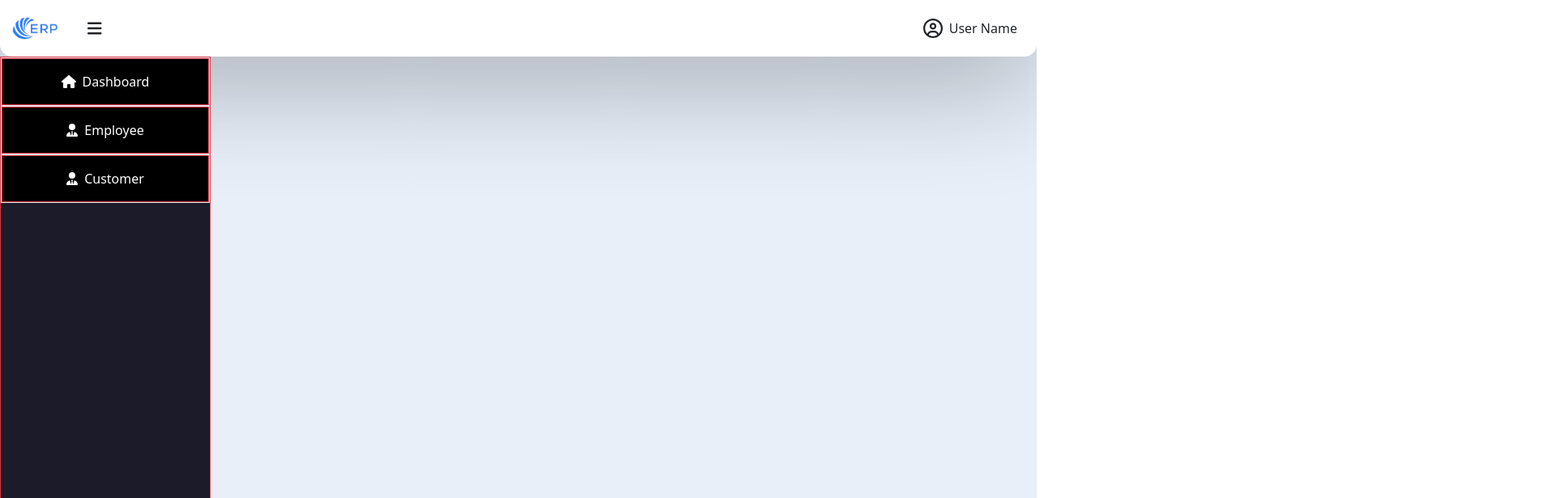
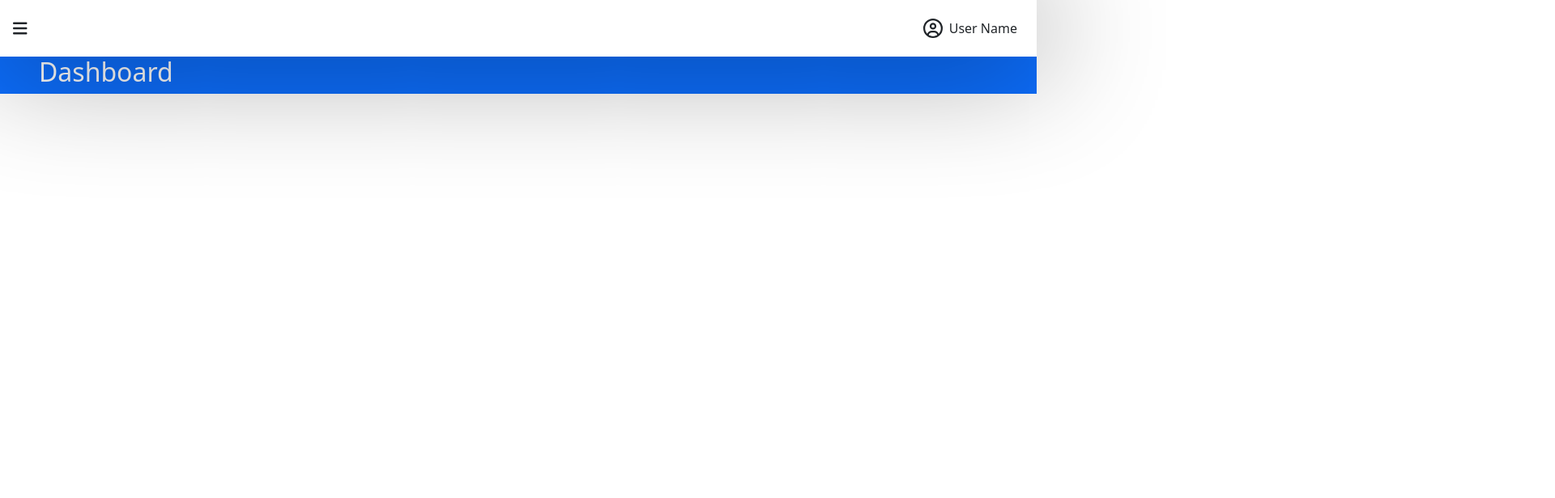
Before and after one commit to vershabjangid/erp, a React (Create React App) app: page /dashboard in a window 1280 px wide. Shown: the top 616 px of the page at 81% size, 1920 px wide, since content can reach past the window. Built offline with nearby package versions, Linux system fonts and the light colour scheme; sample sign-in values are in the browser's storage.

Commit message:
new employee

```diff
--- a/src/Routes/App.js
+++ b/src/Routes/App.js
@@ -4,6 +4,7 @@ import { PrivateRoute } from "./PrivateRoute";
 import { Dashboard } from "../pages/Dashboard";
 import { Login } from "../pages/Login pages/Login";
 import { Employee_login } from "../pages/Login pages/Employee_login";
+import { Add_employee } from "../pages/add pages/Add_employee";
 
 function App() {
   return (
@@ -15,6 +16,7 @@ function App() {
 
           <Route element={<PrivateRoute />} >
             <Route path='/dashboard' element={<Dashboard />} />
+            <Route path='/add-employee' element={<Add_employee/>} />
 
           </Route>
         </Routes>
--- a/src/common/Header.jsx
+++ b/src/common/Header.jsx
@@ -7,21 +7,23 @@ import { faArrowRightFromBracket } from '@fortawesome/free-solid-svg-icons/faArr
 import { Link } from 'react-router-dom';
 import { faHome } from '@fortawesome/free-solid-svg-icons/faHome';
 import { sidebardata } from './Sidebar data/sidebardata';
+import { faChevronRight } from '@fortawesome/free-solid-svg-icons/faChevronRight';
 export function Header() {
 
     let [option, setoption] = useState(false)
     let data = sidebardata
     let [sidedata, setsidedata] = useState(data[0].id)
+    let [sidebar,setsidebar]=useState(false);
     return (
         <>
-            <header className=' d-flex '>
+            <header className=' position-relative d-flex '>
                 <section className='w-50  d-flex align-items-center fs-5 '>
                     <div className='h-100'>
-                        <img src={logo} alt="" className='h-100' />
+                        {/* <img src={logo} alt="" className='h-100' /> */}
                     </div>
 
                     <div className=' ms-3'>
-                        <FontAwesomeIcon icon={faBars} />
+                        <FontAwesomeIcon icon={faBars} onClick={()=>setsidebar(!sidebar)} />
                     </div>
                 </section>
                 <section className='w-50 d-flex justify-content-end pe-4'>
@@ -47,18 +49,16 @@ export function Header() {
                         </div>
                     </div>
                 </section>
-            </header>
-
-            <section className='sidebar border border-1 border-danger text-white'>
+            <section className={sidebar? "sidebar_active position-absolute top-100 text-white" : "sidebar_deactive position-absolute top-100 text-white"}>
                 {
                     data.map((items, i) => {
-                        console.log(items)
+
                         if (items.path) {
                             return (
                                 <>
                                     <Link className=' text-decoration-none text-white' to={items.path}>
-                                        <section className='border border-1'>
-                                            <div className='border border-1 bg-black border-danger d-flex justify-content-center align-items-center py-3'>
+                                        <section className='border-bottom'>
+                                            <div className='sideoptions d-flex justify-content-center align-items-center py-3'>
                                                 <div className=''>
                                                     {items.icon}
                                                 </div>
@@ -77,8 +77,8 @@ export function Header() {
                         else {
                             return (
                                 <>
-                                    <section className='border border-1 position-relative ' onClick={() => setsidedata(items.id)}>
-                                        <div className='border border-1 bg-black border-danger d-flex justify-content-center align-items-center py-3'>
+                                    <section className=' border-bottom  position-relative ' onClick={() => (setsidedata(items.id))}>
+                                        <div className=' border-bottom  sideoptions  d-flex justify-content-center align-items-center py-3'>
                                             <div className=''>
                                                 {items.icon}
                                             </div>
@@ -86,14 +86,20 @@ export function Header() {
                                             <div className='ms-2'>
                                                 {items.name}
                                             </div>
+
+
+                                            <div className={items.id == sidedata ? "ms-5 arrow_rotate" : "arrow_rotate_disabled ms-5"}>
+                                                <FontAwesomeIcon icon={faChevronRight} />
+                                            </div>
                                         </div>
 
-                                        <div className={items.id == sidedata ? "suboptions position-absolute top-100 w-100 bg-black " : "d-none"}>
+                                        <div className={items.id == sidedata ? "suboptions top-100 w-100 bg-primary " : "sub_options_deactive"}>
                                             {
                                                 items.subcategory.map((v, i) => {
                                                     return (
                                                         <>
-                                                            <div className='w-100 border py-3 text-center d-flex justify-content-center'>
+                                                            <Link className='text-white text-decoration-none' to={v.path}>
+                                                                <div className='w-100 sideoptions border-top py-3 text-center d-flex justify-content-center'>
                                                                     <div className=''>
                                                                         {v.sub_icon}
                                                                     </div>
@@ -102,6 +108,7 @@ export function Header() {
                                                                         {v.subcategory_name}
                                                                     </div>
                                                                 </div>
+                                                            </Link>
                                                         </>
                                                     )
                                                 })
@@ -116,6 +123,8 @@ export function Header() {
 
 
             </section>
+            </header>
+
         </>
     )
 }
--- a/src/common/Sidebar data/sidebardata.js
+++ b/src/common/Sidebar data/sidebardata.js
@@ -19,7 +19,8 @@ export const sidebardata = [
             {
                 id: 2,
                 subcategory_name: "Add Employee",
-                sub_icon: <FontAwesomeIcon icon={faPlus} />
+                sub_icon: <FontAwesomeIcon icon={faPlus} />,
+                path:"/add-employee"
             },
             {
                 id: 2,
@@ -45,5 +46,57 @@ export const sidebardata = [
                 sub_icon: <FontAwesomeIcon icon={faEye} />
             }
         ]
+    },
+
+
+    {
+        id: 4,
+        name: "Project",
+        icon: <FontAwesomeIcon icon={faUserTie} />,
+        subcategory: [
+            {
+                id: 4,
+                subcategory_name: "Add Project",
+                sub_icon: <FontAwesomeIcon icon={faPlus} />
+            },
+            {
+                id: 4,
+                subcategory_name: "View Project",
+                sub_icon: <FontAwesomeIcon icon={faEye} />
+            }
+        ]
+    },
+
+
+    {
+        id: 5,
+        name: "Task",
+        icon: <FontAwesomeIcon icon={faUserTie} />,
+        subcategory: [
+            {
+                id: 5,
+                subcategory_name: "Add Task",
+                sub_icon: <FontAwesomeIcon icon={faPlus} />
+            },
+            {
+                id: 5,
+                subcategory_name: "View Task",
+                sub_icon: <FontAwesomeIcon icon={faEye} />
+            }
+        ]
+    },
+
+
+    {
+        id: 6,
+        name: "Attendance",
+        icon: <FontAwesomeIcon icon={faUserTie} />,
+        subcategory: [
+            {
+                id: 6,
+                subcategory_name: "View Attendance",
+                sub_icon: <FontAwesomeIcon icon={faEye} />
+            }
+        ]
     }
 ]
--- a/src/css/index.css
+++ b/src/css/index.css
@@ -81,7 +81,6 @@ header{
   width: 100%;
   height: 70px;
   box-shadow: 0px 0px 150px 10px rgba(0, 0, 0, 0.432);
-  border-radius: 0px 0px 15px 15px;
 }
 
 .header-options{
@@ -91,15 +90,21 @@ header{
   transition: 1s;
 }
 
-.sidebar{
+.sidebar_active{
   width: 260px;
   height: calc(100vh - 70px);
   background-color: #1b1b29;
   overflow-y: scroll;
+  transition: 1s;
 }
 
+.sidebar_deactive{
+  width: 0px !important;
+  left: -100%;
+  transition: 1s !important;
+}
 
-.sidebar::-webkit-scrollbar{
+.sidebar_active::-webkit-scrollbar{
   display: none;
 }
 
@@ -110,12 +115,49 @@ header{
 
 .suboptions{
   z-index: 9999 !important;
+  height: auto;
+  transform: skew(0deg);
+  transition: 0.5s;
+}
+
+.arrow_rotate{
+  transform: rotate(90deg);
+}
+
+.sub_options_deactive{
+  height: 0;
+  transform: skew(90deg);
+  transition: 0.5s;
+}
+
+
+.sideoptions:hover{
+  background-color: rgba(255, 255, 255, 0.384) !important;
+  border: none;
+  border-right: 5px solid white !important;
 }
 /* header section closed */
 
 
-/* common main  */
+/* common things */
 
 .main{
   background-color: #e8eff9;
 }
+
+.page_label{
+  height: 70px;
+}
+
+.common_form_outer{
+  background-image: url("../images/top-view-desk-concept-with-notepad.jpg");
+  background-size: cover;
+  background-position: center;
+  height:100vh;
+  overflow-y: scroll;
+}
+
+.common_form_outer::-webkit-scrollbar{
+  display: none;
+}
+/* common things closed */
--- a/src/pages/Dashboard.jsx
+++ b/src/pages/Dashboard.jsx
@@ -4,9 +4,21 @@ import { Header } from '../common/Header'
 export function Dashboard() {
   return (
     <>
-    <section className='main'>
-      <Header/>
-    </section>
+      <section className='main'>
+        <Header />
+
+
+        <section className='page_label  bg-primary d-flex justify-content-between align-items-center flex-column flex-lg-row h-auto'>
+          <div className='ms-1 ms-lg-5  d-flex align-items-center justify-content-center h-100 mt-2 mt-lg-0'>
+            <h1 className='fs-2 text-white'>Dashboard</h1>
+          </div>
+
+          <div className='me-1 me-lg-5  d-flex align-items-center justify-content-center h-100 my-2 my-lg-0'>
+            <h6 className=' text-white '></h6>
+          </div>
+
+        </section>
+      </section>
     </>
   )
 }
--- /dev/null
+++ b/src/pages/add pages/Add_employee.jsx
@@ -0,0 +1,38 @@
+import React from 'react'
+import { Header } from '../../common/Header'
+import { Formik, Form, Field } from 'formik'
+
+export function Add_employee() {
+    return (
+        <>
+            <section className='main'>
+                <Header />
+
+                <section className='page_label  bg-primary d-flex justify-content-between align-items-center flex-column flex-lg-row h-auto'>
+                    <div className='ms-1 ms-lg-5  d-flex align-items-center justify-content-center h-100 mt-2 mt-lg-0'>
+                        <h1 className='fs-2 text-white'>Add Employee</h1>
+                    </div>
+
+                    <div className='me-1 me-lg-5  d-flex align-items-center justify-content-center h-100 my-2 my-lg-0'>
+                        <h6 className=' text-white '>View Employee</h6>
+                    </div>
+
+                </section>
+
+
+
+                <Formik >
+                    <Form>
+
+                        <section className='common_form_outer border border-1 border-black  mt-3'>
+
+                            <section className='col-8 border border-1 border-success d-flex justify-content-center align-items-end flex-column'>
+
+                            </section>
+                        </section>
+                    </Form>
+                </Formik>
+            </section>
+        </>
+    )
+}
```
Also changed, not shown: 1 other file (tests, documents, lock files or other folders). Lines whose indentation alone changed are shown as unchanged.
